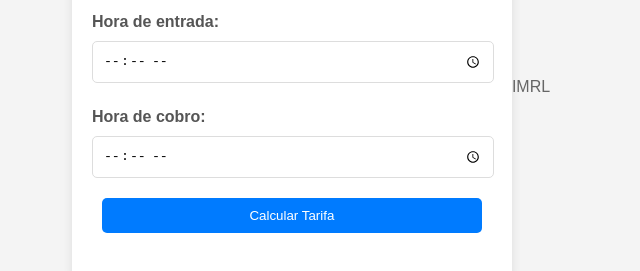
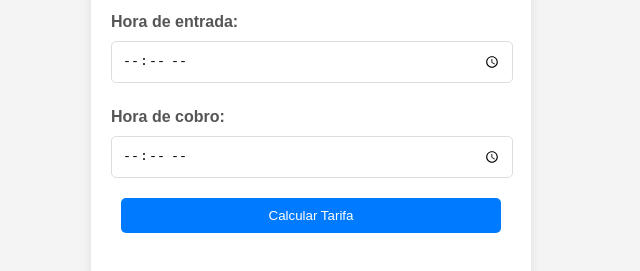
Before and after one commit to Marc117M/Calcu, a plain HTML site: page index.html in a window 1280 px wide. Shown: the part 341-612 px from the top of the page, without its empty margins (329-969 px from the left). Drawn offline with Linux system fonts and the light colour scheme.

Commit message:
Update index.html

```diff
--- a/index.html
+++ b/index.html
@@ -132,6 +132,5 @@
             resultadoDiv.innerHTML = `Tiempo total: ${textoTiempo} <br> Tarifa total: **$${tarifaTotal}**`;
         }
     </script>
-<p> IMRL </>
 </body>
 </html>
```
